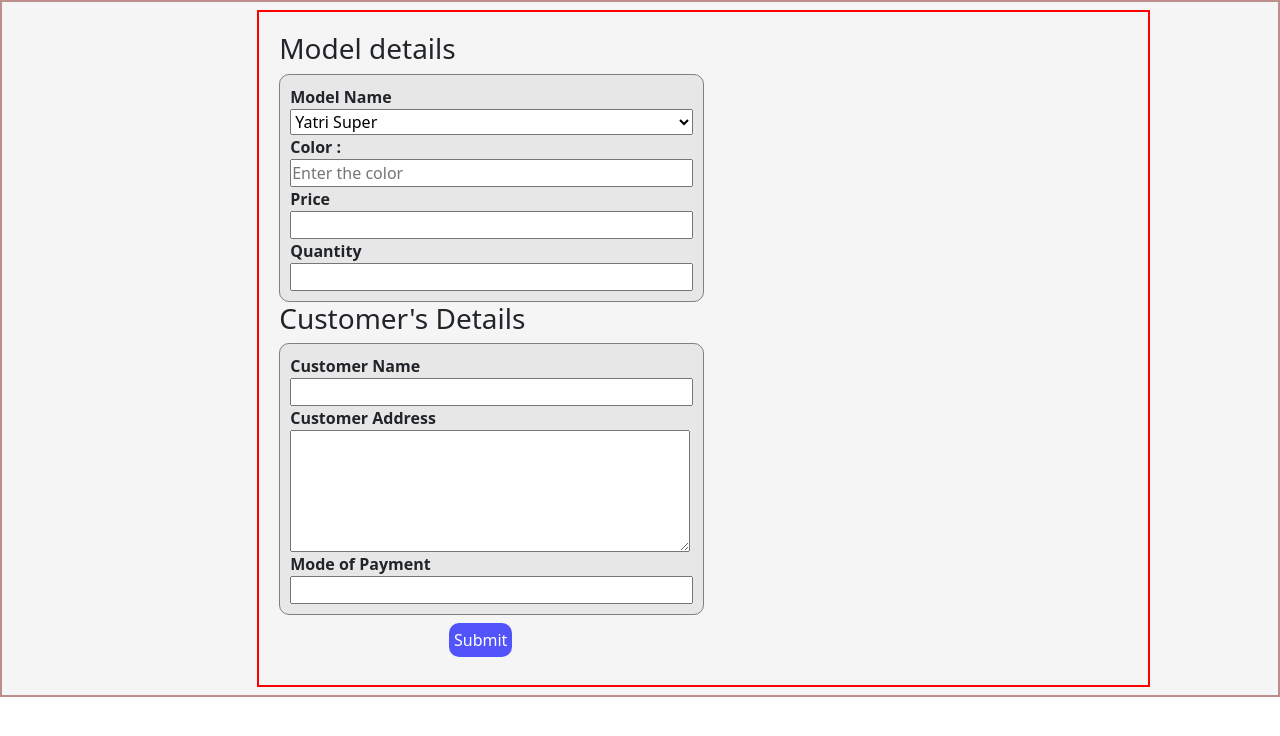
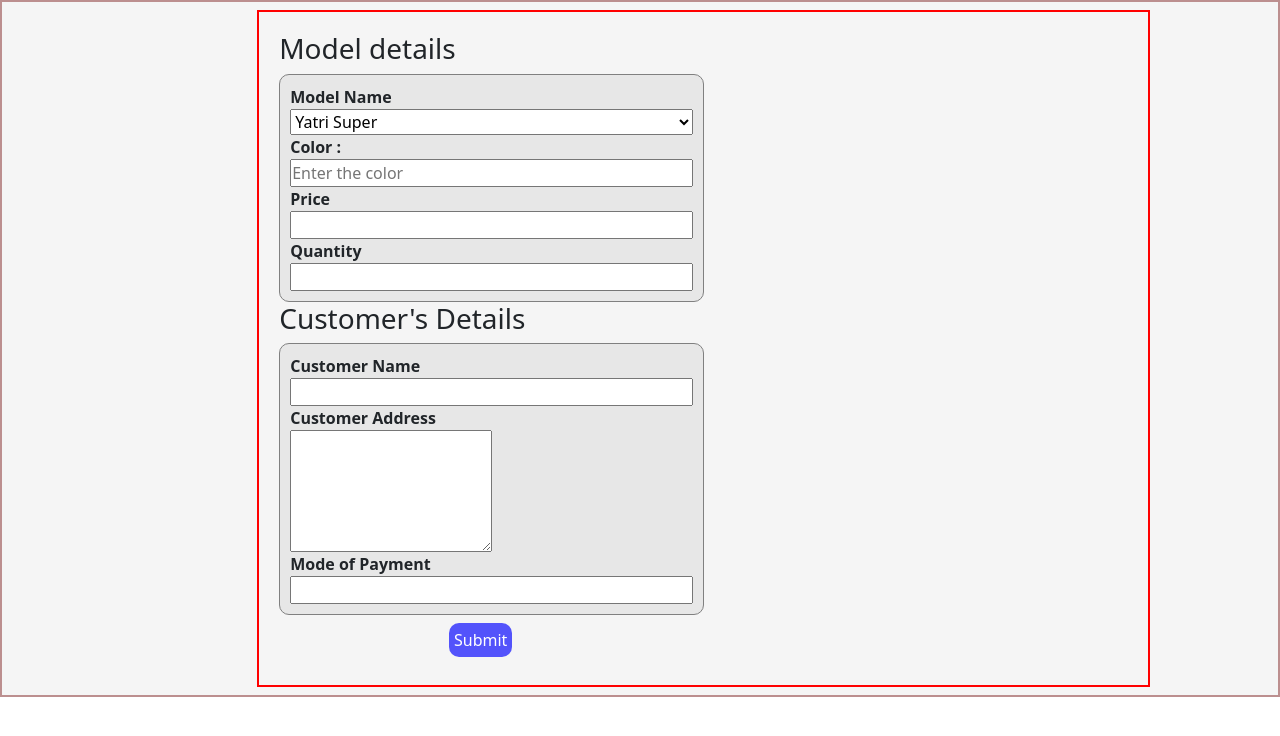
Before and after one commit to JavedALiShamma/Yatri-Invoice-generator, a plain HTML site: page index.html in a window 1280 px wide. Drawn offline with nearby package versions, Linux system fonts and the light colour scheme.

Commit message:
Orgin new

```diff
--- a/index.html
+++ b/index.html
@@ -152,7 +152,7 @@
                 <label for="customer-name"> Customer Name</label>
                 <input type="text" name="customer-name">
                 <label for="customer-address"> Customer Address</label>
-                <textarea name="customer-address" id="" cols="3" rows="5"></textarea>
+                <textarea name="customer-address" id="" cols="20" rows="5"></textarea>
                 <label for="mode-payment"> Mode of Payment</label>
                 <input type="text" name="mode-payment">
             </div>
--- a/style.css
+++ b/style.css
@@ -170,7 +170,7 @@ h4{
     flex-direction: column;
 }
 textarea{
-    width: 400px;
+    width: fit-content;
 }
 .display-off{
     display: none;
```
